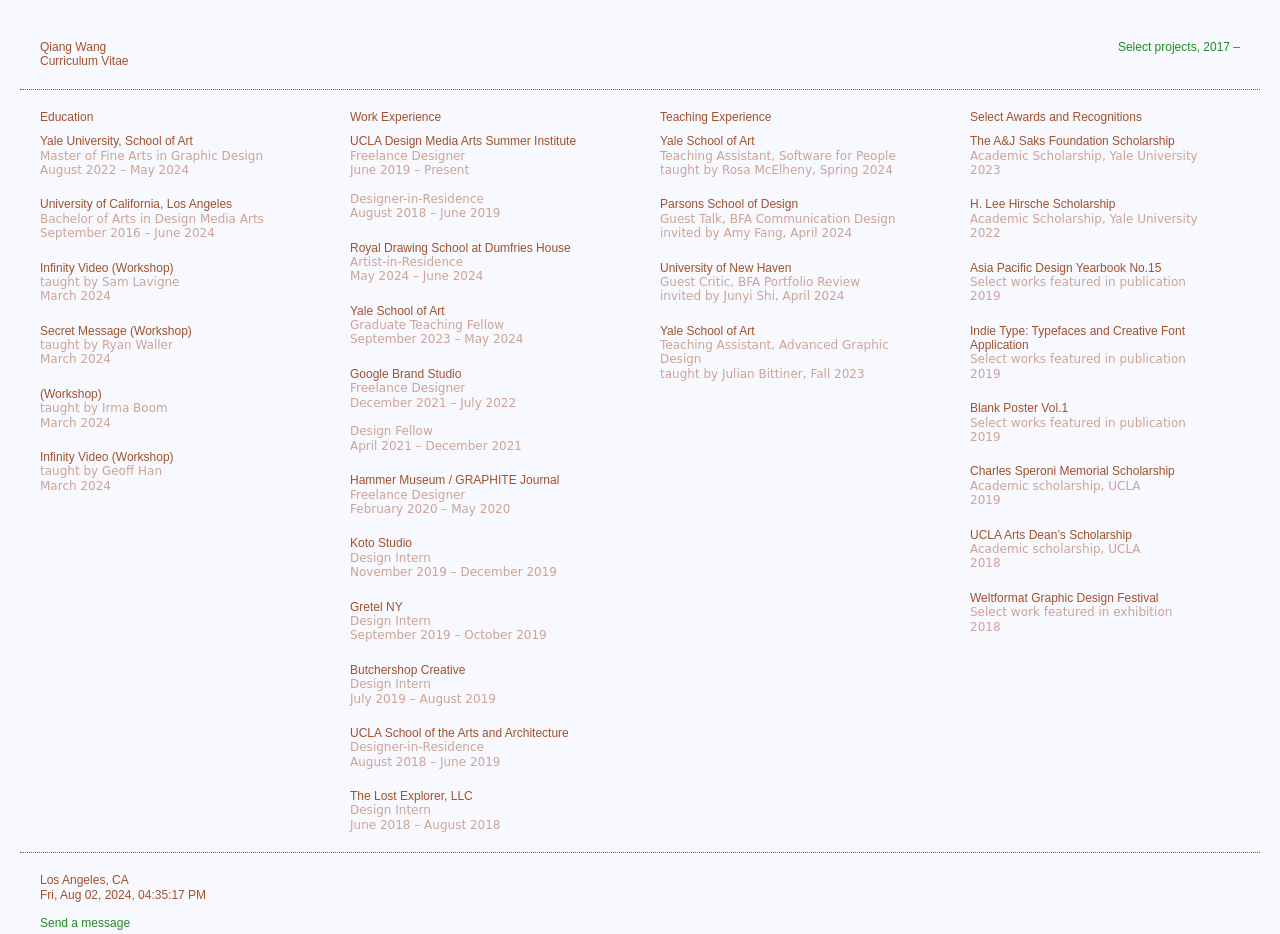
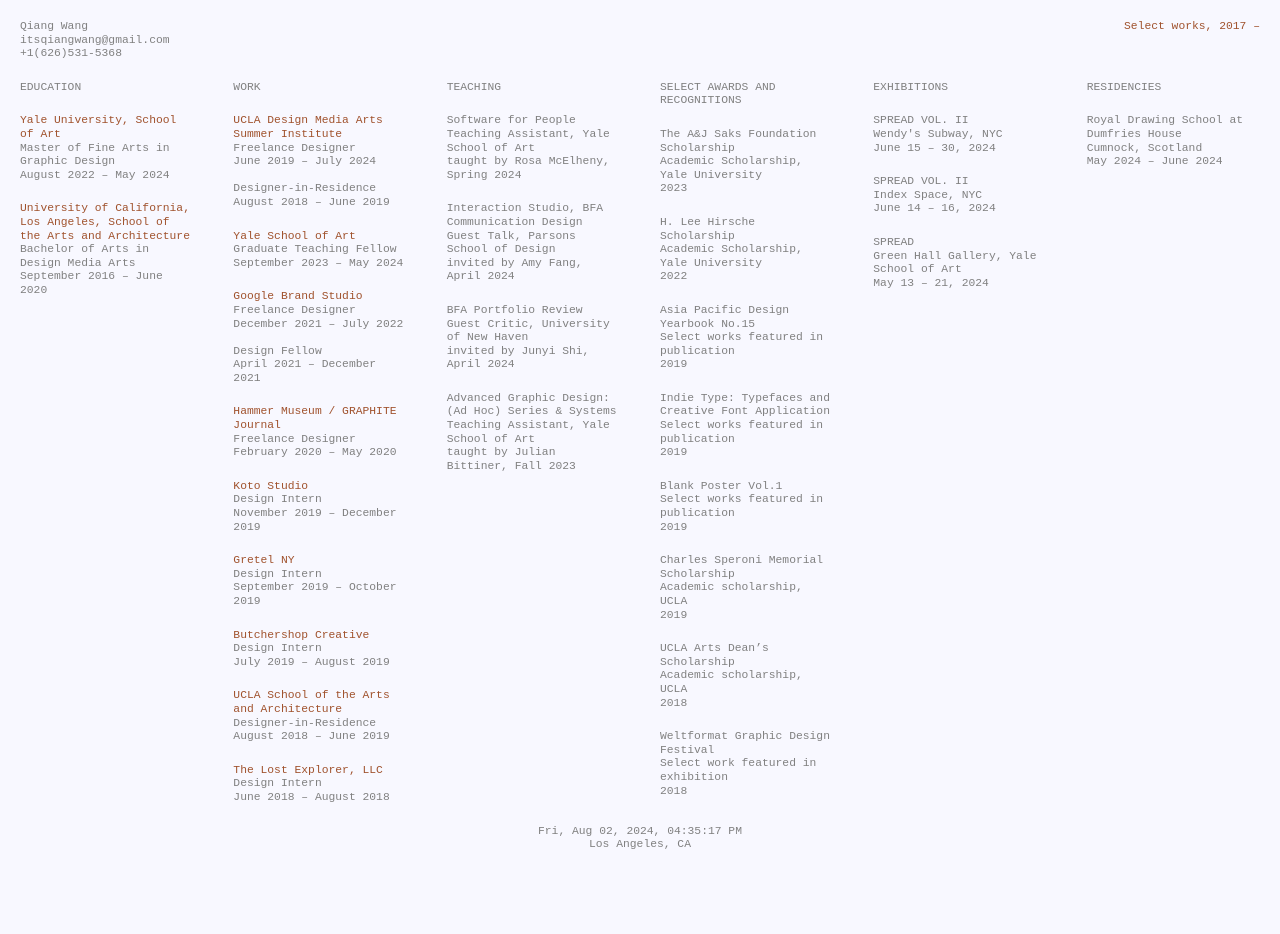
Before and after one commit to itsqiangwang/CV, a plain HTML site: page index.html in a window 1280 px wide. After the commit the page ends 872 px from the top, so only its background shows below. Drawn offline with Linux system fonts and the light colour scheme.

Commit message:
cv update

```diff
--- a/index.css
+++ b/index.css
@@ -1,14 +1,14 @@
 html{
     margin: 0;
-    padding: 20px;
-    color: sienna;
+    padding: 0;
+    color: grey;
     background-color: ghostwhite;
 }
 
 *{
     font-weight: normal;
-    font-family: sans-serif;
-    font-size: 9pt;
+    font-family: 'Courier New', Courier, monospace;
+    font-size: 8.5pt;
     line-height: 1.2;
     box-sizing: border-box;
     padding: 0;
@@ -17,66 +17,57 @@ html{
     text-decoration: none;
 }
 
-header,
-footer{
-    margin: 20px;
-}
-
-img,
-video{
-    /* width: 100%; */
-    max-width: 75vw;
-    max-height: 75vh;
-    display: block;
-    margin: auto;
-    margin-bottom: 20px;
-}
-
 a{
-    color: forestgreen;
+    color: sienna;
     border: none;
     background-color: transparent;
     cursor: pointer;
+    display: inline-block;
 }
 
-a:hover,
-.index summary:hover{
-    color: sienna;
+a:hover{
+    color: grey;
+    text-decoration: underline;
+    cursor: pointer;
 }
 
-h3,
-h4{
-    opacity: 0.5;
-    font-family: cursive;
+/* top section (nav / header) */
+header{
+    margin: 20px 20px 0 20px;
 }
+
+nav .project-link{
+    position: absolute;
+    top: 20px;
+    right: 20px;
+}
+
 
 /* CV table */
 .CV{
     display: flex;
     flex-wrap: wrap;
     width: 100%;
-    border-top: 1px dotted sienna;
-    border-bottom: 1px dotted sienna;
 }
 
 .CV section{
     padding: 20px;
-    width: calc(100% / 4);
+    width: calc(100% / 6);
 }
 
 .CV h1{
-    padding-bottom: 10px;
+    padding-bottom: 20px;
+    text-transform: uppercase;
 }
 
 .CV section div:not(:last-of-type){
-    margin-bottom: 20px;
+    margin-bottom:20px;
 }
 
-/* top section (nav / header) */
-nav .project-link{
-    position: absolute;
-    top: 40px;
-    right: 40px;
+/* footer */
+footer{
+    text-align: center;
+    margin: 0 0 20px 0;
 }
 
 /*
@@ -87,10 +78,12 @@ mobile view
         width: calc(100% / 2);
     }
 
-    .CV section:nth-of-type(3),
-    .CV section:nth-of-type(4){
-        border-top: 1px dotted sienna;
-    }
+    /* .CV section:nth-of-type(3),
+    .CV section:nth-of-type(4),
+    .CV section:nth-of-type(5),
+    .CV section:nth-of-type(6){
+        border-top: 1px dotted grey;
+    } */
 }
 
 /*
@@ -98,11 +91,12 @@ tablet view
 */
 @media only screen and (min-width: 481px) and (max-width:768px) {
     .CV section{
-        width: calc(100% / 2);
+        width: calc(100% / 3);
     }
 
-    .CV section:nth-of-type(3),
-    .CV section:nth-of-type(4){
-        border-top: 1px dotted sienna;
-    }
+    /* .CV section:nth-of-type(4),
+    .CV section:nth-of-type(5),
+    .CV section:nth-of-type(6){
+        border-top: 1px dotted grey;
+    } */
 }
--- a/index.html
+++ b/index.html
@@ -5,90 +5,63 @@
   <meta charset="UTF-8">
   <meta name="viewport" content="width=device-width, initial-scale=1.0">
   <link rel="stylesheet" href="index.css">
-  <title>Qiang Wang CV</title>
+  <title>Qiang Wang</title>
 </head>
 
 <body>
   <header>
-    <nav>
-      <a href="https://qiang-wang.com" class="project-link">
-        Select projects, 2017 –
-      </a>
-    </nav>
-      <div>
-          Qiang Wang
-        <br>
-          Curriculum Vitae
-      </div>
+    <h1>
+      Qiang Wang
+      <br>
+        itsqiangwang@gmail.com
+      <br>
+        +1(626)531-5368
+    </h1>
   </header>
+
+  <nav>
+    <a href="https://qiang-wang.com" class="project-link">
+      Select works, 2017 –
+    </a>
+  </nav>
 
   <main class="CV" id="CV">
     <section class="education">
       <h1>Education</h1>
 
       <div>
-        <h2>Yale University, School of Art</h2>
+        <h2><a href="">Yale University, School of Art</a></h2>
         <h3>Master of Fine Arts in Graphic Design</h3>
         <h4>August 2022 – May 2024</h4>
       </div>
 
       <div>
-        <h2>University of California, Los Angeles</h2>
+        <h2><a href="">University of California, Los Angeles, School of the Arts and Architecture</a></h2>
         <h3>Bachelor of Arts in Design Media Arts</h3>
-        <h4>September 2016 – June 2024</h4>
-      </div>
-
-      <div>
-        <h2>Infinity Video (Workshop)</h2>
-        <h3>taught by Sam Lavigne</h3>
-        <h4>March 2024</h4>
-      </div>
-
-      <div>
-        <h2>Secret Message (Workshop)</h2>
-        <h3>taught by Ryan Waller</h3>
-        <h4>March 2024</h4>
-      </div>
-
-      <div>
-        <h2> (Workshop)</h2>
-        <h3>taught by Irma Boom</h3>
-        <h4>March 2024</h4>
-      </div>
-
-      <div>
-        <h2>Infinity Video (Workshop)</h2>
-        <h3>taught by Geoff Han</h3>
-        <h4>March 2024</h4>
+        <h4>September 2016 – June 2020</h4>
       </div>
     </section>
 
     <section class="work">
-      <h1>Work Experience</h1>
+      <h1>Work</h1>
 
       <div>
-        <h2>UCLA Design Media Arts Summer Institute</h2>
+        <h2><a href="">UCLA Design Media Arts Summer Institute</a></h2>
         <h3>Freelance Designer</h3>
-        <h4>June 2019 – Present</h4>
+        <h4>June 2019 – July 2024</h4>
         <br>
         <h3>Designer-in-Residence</h3>
         <h4>August 2018 – June 2019</h4>
       </div>
 
       <div>
-        <h2>Royal Drawing School at Dumfries House</h2>
-        <h3>Artist-in-Residence</h3>
-        <h4>May 2024 – June 2024</h4>
-      </div>
-
-      <div>
-        <h2>Yale School of Art</h2>
+        <h2><a href="">Yale School of Art</a></h2>
         <h3>Graduate Teaching Fellow</h3>
         <h4>September 2023 – May 2024</h4>
       </div>
 
       <div>
-        <h2>Google Brand Studio</h2>
+        <h2><a href="">Google Brand Studio</a></h2>
         <h3>Freelance Designer</h3>
         <h4>December 2021 – July 2022</h4>
         <br>
@@ -97,66 +70,66 @@
       </div>
 
       <div>
-        <h2>Hammer Museum / GRAPHITE Journal</h2>
+        <h2><a href="">Hammer Museum / GRAPHITE Journal</a></h2>
         <h3>Freelance Designer</h3>
         <h4>February 2020 – May 2020</h4>
       </div>
 
       <div>
-        <h2>Koto Studio</h2>
+        <h2><a href="">Koto Studio</a></h2>
         <h3>Design Intern</h3>
         <h4>November 2019 – December 2019</h4>
       </div>
 
       <div>
-        <h2>Gretel NY</h2>
+        <h2><a href="">Gretel NY</a></h2>
         <h3>Design Intern</h3>
         <h4>September 2019 – October 2019</h4>
       </div>
 
       <div>
-        <h2>Butchershop Creative</h2>
+        <h2><a href="https://www.instagram.com/butchershopglobal/?hl=en">Butchershop Creative</a></h2>
         <h3>Design Intern</h3>
         <h4>July 2019 – August 2019</h4>
       </div>
 
       <div>
-        <h2>UCLA School of the Arts and Architecture</h2>
+        <h2><a href="">UCLA School of the Arts and Architecture</a></h2>
         <h3>Designer-in-Residence</h3>
         <h4>August 2018 – June 2019</h4>
       </div>
 
       <div>
-        <h2>The Lost Explorer, LLC</h2>
+        <h2><a href="">The Lost Explorer, LLC</a></h2>
         <h3>Design Intern</h3>
         <h4>June 2018 – August 2018</h4>
       </div>
     </section>
 
     <section class="teaching">
-      <h1>Teaching Experience</h1>
+      <h1>Teaching</h1>
 
       <div>
-        <h2>Yale School of Art</h2>
-        <h3>Teaching Assistant, Software for People</h3>
+        <h2>Software for People</h2>
+        <h3>Teaching Assistant, Yale School of Art</h3>
         <h4>taught by Rosa McElheny, Spring 2024</h4>
       </div>
 
       <div>
-        <h2>Parsons School of Design</h2>
-        <h3>Guest Talk, BFA Communication Design</h3>
+        <h2>Interaction Studio, BFA Communication Design</h2>
+        <h3>Guest Talk, Parsons School of Design</h3>
         <h4>invited by Amy Fang, April 2024</h4>
       </div>
 
       <div>
-        <h2>University of New Haven</h2>
-        <h3>Guest Critic, BFA Portfolio Review</h3>
+        <h2>BFA Portfolio Review</h2>
+        <h3>Guest Critic, University of New Haven</h3>
         <h4>invited by Junyi Shi, April 2024</h4>
       </div>
 
       <div>
-        <h2>Yale School of Art</h2>
-        <h3>Teaching Assistant, Advanced Graphic Design</h3>
+        <h2>Advanced Graphic Design: (Ad Hoc) Series & Systems</h2>
+        <h3>Teaching Assistant, Yale School of Art</h3>
         <h4>taught by Julian Bittiner, Fall 2023</h4>
       </div>
     </section>
@@ -212,13 +185,43 @@
         <h4>2018</h4>
       </div>
     </section>
+
+    <section class="exhibitions">
+      <h1>Exhibitions</h1>
+
+      <div>
+        <h2>SPREAD VOL. II</h2>
+        <h3>Wendy's Subway, NYC</h3>
+        <h4>June 15 – 30, 2024</h4>
+      </div>
+
+      <div>
+        <h2>SPREAD VOL. II</h2>
+        <h3>Index Space, NYC</h3>
+        <h4>June 14 – 16, 2024</h4>
+      </div>
+
+      <div>
+        <h2>SPREAD</h2>
+        <h3>Green Hall Gallery, Yale School of Art</h3>
+        <h4>May 13 – 21, 2024</h4>
+      </div>
+    </section>
+
+    <section class="residencies">
+      <h1>Residencies</h1>
+
+      <div>
+        <h2>Royal Drawing School at Dumfries House</h2>
+        <h3>Cumnock, Scotland</h3>
+        <h4>May 2024 – June 2024</h4>
+      </div>
+    </section>
   </main>
 
   <footer>
+    <div id="dateTimeDisplay"></div>
     Los Angeles, CA
-    <div id="dateTimeDisplay"></div>
-    <br>
-    <a href="sms:(1)(6265315368)">Send a message</a>
   </footer>
 
   <script src="time.js">
```
